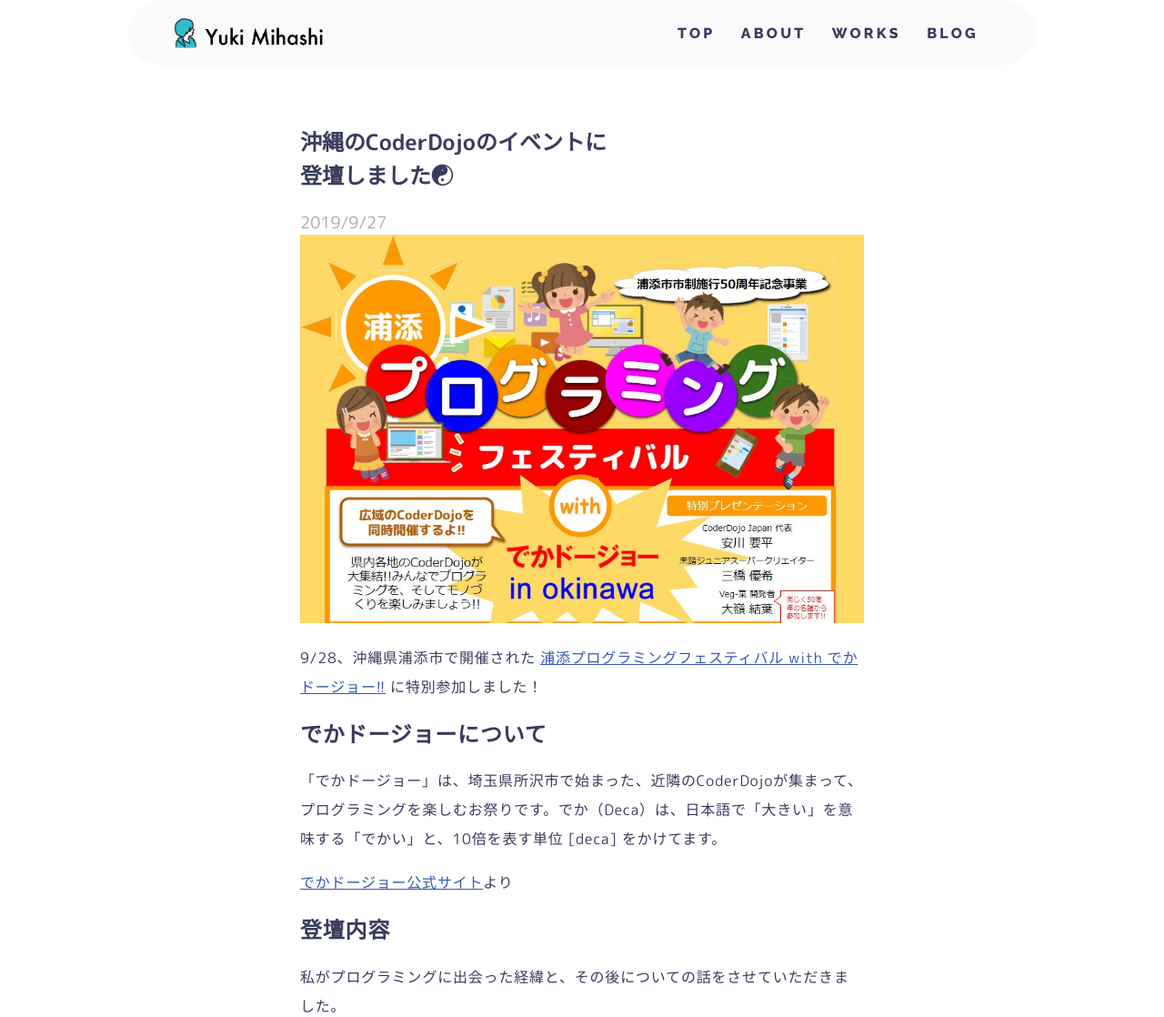
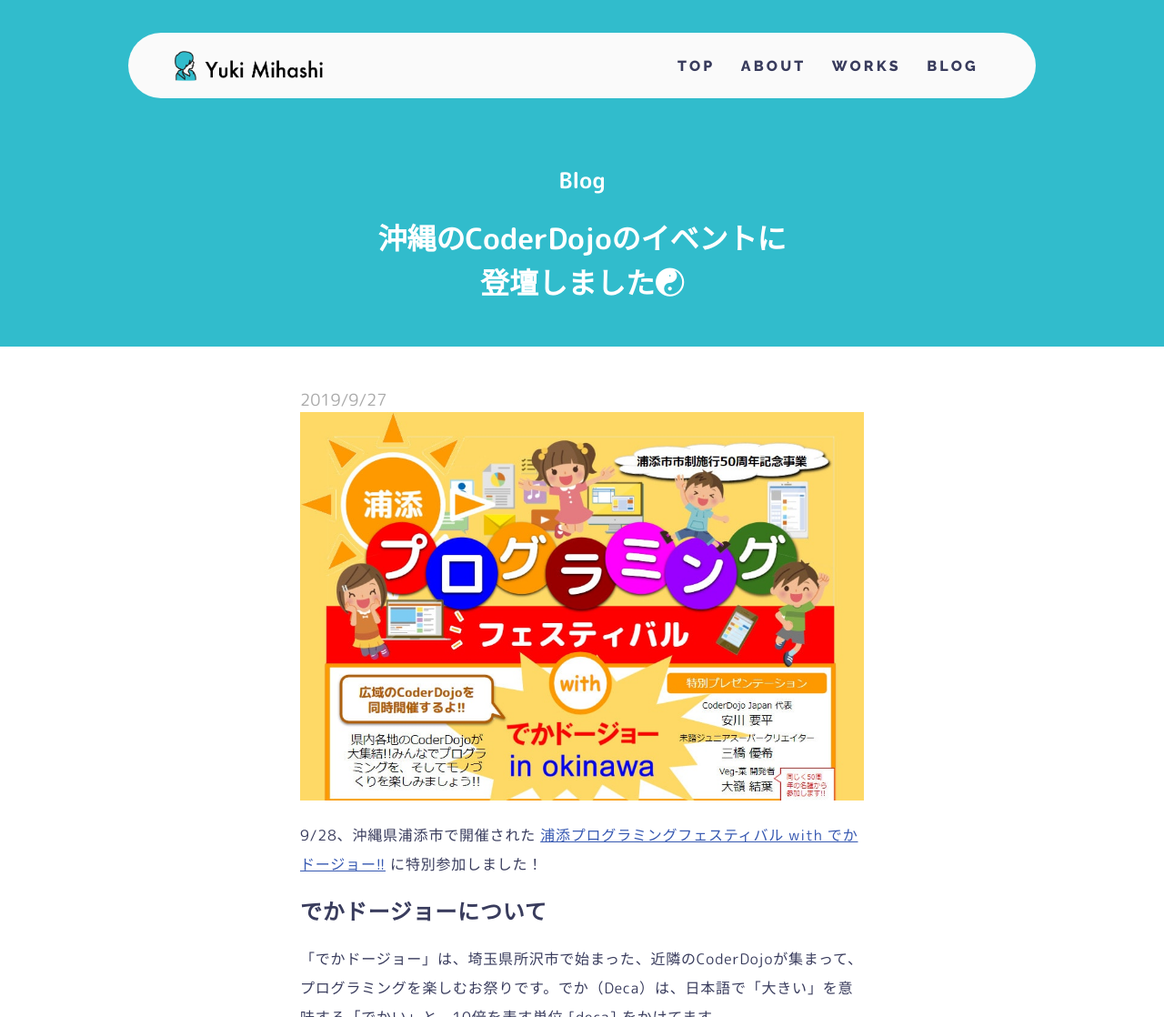
Before and after one commit to madoreenu/yuki384.github.io, a Jekyll site: the page built from _posts/blog/2019-09-27-decadojo-okinawa.md, in a window 1280 px wide, cut to the strip 0-1118 px from the top of the page. Shown: the whole strip at 91% size. Built offline with Jekyll 4.4.1, drawn with Linux system fonts in a browser that asks for light colours; nearby versions of some CDN libraries; some web fonts are replaced.

Commit message:
Update header

```diff
--- a/_layouts/post.html
+++ b/_layouts/post.html
@@ -1,9 +1,12 @@
 ---
 layout: default
 ---
+<div class="post-head">
 {% include header.html %}
+<h2>{{page.categories}}</h2>
+<h1>{{ page.title }}</h1>
+</div>
 <section class="post-content">
-<h1>{{ page.title }}</h1>
 <div class="date">{{ page.date | date:"%Y/%-m/%d" }}</div>
 {% if page.thumbnail %}
 <img src="{{site.url}}/img/{{page.categories}}/{{page.thumbnail}}" alt="" class="thumbnail">
--- a/assets/css/main.scss
+++ b/assets/css/main.scss
@@ -310,6 +310,16 @@
   }
 }
 
+.post-head{
+  padding: 36px 11% 24px;
+  background-color: $maincolor;
+  color: #fff;
+  text-align: center;
+  h2{
+    margin-top: 3em;
+  }
+}
+
 @media screen and (max-width:800px) {
   .page-not-found{
     text-align: center;
```
